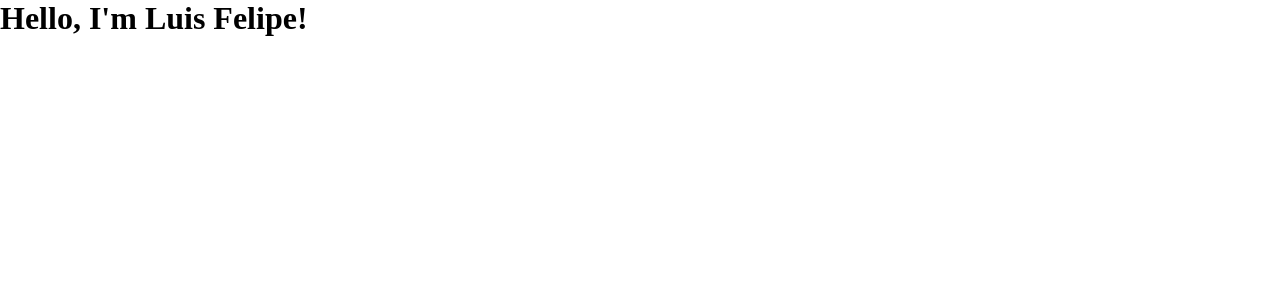
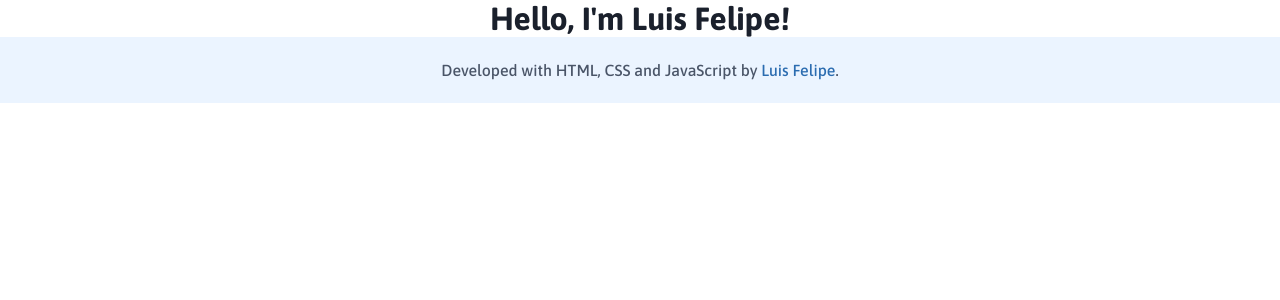
Before and after one commit to luisfelipesdn12/luisfelipesdn12-personal-site, a Next.js app: page / in a window 1280 px wide. Shown: the top 300 px of the page. Built offline with nearby package versions, Linux system fonts and the light colour scheme.

Commit message:
feat: Add Footer, improve theme and style rendering

```diff
--- a/pages/_app.tsx
+++ b/pages/_app.tsx
@@ -1,13 +1,32 @@
 import Head from 'next/head';
 import React from 'react';
 import { createGlobalStyle, ThemeProvider } from 'styled-components';
-import theme from '../src/theme';
+import theme, { ThemeProps } from '../src/theme';
 
-const GlobalStyle = createGlobalStyle`
+const GlobalStyle = createGlobalStyle<{ theme: ThemeProps }>`
     *, ::after, ::before {
         margin: 0;
         padding: 0;
         box-sizing: border-box;
+    }
+
+    body {
+        background-color: ${props => props.theme.colors.background.simple};
+        font-family: 'Asap', system-ui, -apple-system, BlinkMacSystemFont, 'Segoe UI', Roboto, 'Helvetica Neue', Arial, 'Noto Sans', sans-serif, 'Apple Color Emoji', 'Segoe UI Emoji', 'Segoe UI Symbol', 'Noto Color Emoji';
+    }
+
+    h1, h2, h3 {
+        color: ${props => props.theme.colors.text.title};
+    }
+
+    p {
+        color: ${props => props.theme.colors.text.simple};
+    }
+
+    a {
+        color: ${props => props.theme.colors.text.link};
+        background-color: transparent;
+        text-decoration: inherit;
     }
 `;
 
@@ -33,31 +52,31 @@ const App = ({ Component, pageProps }) => {
                 <link
                     rel="apple-touch-icon"
                     sizes="180x180"
-                    href="assets/icons/apple-touch-icon.png"
+                    href="/icons/apple-touch-icon.png"
                 />
                 <link
                     rel="icon"
                     type="image/png"
                     sizes="32x32"
-                    href="assets/icons/favicon-32x32.png"
+                    href="/icons/favicon-32x32.png"
                 />
                 <link
                     rel="icon"
                     type="image/png"
                     sizes="16x16"
-                    href="assets/icons/favicon-16x16.png"
+                    href="/icons/favicon-16x16.png"
                 />
-                <link rel="manifest" href="assets/icons/site.webmanifest" />
+                <link rel="manifest" href="/icons/site.webmanifest" />
                 <link
                     rel="mask-icon"
-                    href="assets/icons/safari-pinned-tab.svg"
+                    href="/icons/safari-pinned-tab.svg"
                     color="#1a202c"
                 />
-                <link rel="shortcut icon" href="assets/icons/favicon.ico" />
+                <link rel="shortcut icon" href="/icons/favicon.ico" />
                 <meta name="msapplication-TileColor" content="#da532c" />
                 <meta
                     name="msapplication-config"
-                    content="assets/icons/browserconfig.xml"
+                    content="/icons/browserconfig.xml"
                 />
                 <meta name="theme-color" content="#ffffff" />
 
@@ -97,7 +116,7 @@ const App = ({ Component, pageProps }) => {
                     rel="stylesheet"
                 />
             </Head>
-            <GlobalStyle />
+            <GlobalStyle theme={theme} />
             <ThemeProvider theme={theme}>
                 <Component {...pageProps} />
             </ThemeProvider>
--- /dev/null
+++ b/pages/_document.tsx
@@ -0,0 +1,34 @@
+import Document, { DocumentContext } from 'next/document';
+import { ServerStyleSheet } from 'styled-components';
+
+// Loads the styled components
+// styles on server-side rendering.
+//
+// Reference: https://github.com/vercel/next.js/blob/canary/examples/with-styled-components/pages/_document.js
+export default class Website extends Document {
+    static async getInitialProps(ctx: DocumentContext) {
+        const sheet = new ServerStyleSheet();
+        const originalRenderPage = ctx.renderPage;
+
+        try {
+            ctx.renderPage = () =>
+                originalRenderPage({
+                    enhanceApp: App => props =>
+                        sheet.collectStyles(<App {...props} />),
+                });
+
+            const initialProps = await Document.getInitialProps(ctx);
+            return {
+                ...initialProps,
+                styles: (
+                    <>
+                        {initialProps.styles}
+                        {sheet.getStyleElement()}
+                    </>
+                ),
+            };
+        } finally {
+            sheet.seal();
+        }
+    }
+}
--- a/pages/index.tsx
+++ b/pages/index.tsx
@@ -1,12 +1,17 @@
 import { useRouter } from 'next/router';
+import React from 'react';
+import Footer from '../src/components/parts/Footer';
 import { getLocatedContent } from '../src/content';
 
 const Home: React.FC = () => {
-    const router = useRouter();
+    const content = getLocatedContent(useRouter());
 
-    const content = getLocatedContent(router);
-
-    return <h1>{content.hero.greeting}</h1>;
+    return (
+        <>
+            <h1 style={{ textAlign: 'center' }}>{content.hero.greeting}</h1>
+            <Footer />
+        </>
+    );
 };
 
 export default Home;
--- /dev/null
+++ b/src/components/parts/Footer.tsx
@@ -0,0 +1,34 @@
+import { useRouter } from 'next/router';
+import styled from 'styled-components';
+import { getLocatedContent } from '../../content';
+
+const Wrapper = styled.footer`
+    padding: 1.5rem 3rem;
+    background-color: ${props => props.theme.colors.background.accent};
+`;
+
+const DevelopedBySentence = styled.p`
+    text-align: center;
+    font-weight: 500;
+`;
+
+const Footer: React.FC = () => {
+    const content = getLocatedContent(useRouter());
+
+    return (
+        <Wrapper>
+            <DevelopedBySentence>
+                {content.footer.prefix}
+                <a
+                    target="_blank"
+                    href="https://github.com/luisfelipesdn12/luisfelipesdn12-personal-site"
+                >
+                    {content.footer.author}
+                </a>
+                {content.footer.suffix}
+            </DevelopedBySentence>
+        </Wrapper>
+    );
+};
+
+export default Footer;
--- a/src/theme.ts
+++ b/src/theme.ts
@@ -1,12 +1,28 @@
-interface ThemeProps {
+export interface ThemeProps {
     colors: {
-        primary: string;
+        text: {
+            title: string;
+            simple: string;
+            link: string;
+        };
+        background: {
+            simple: string;
+            accent: string;
+        };
     };
 }
 
 const theme: ThemeProps = {
     colors: {
-        primary: '#FFFFFF',
+        text: {
+            title: '#1A202C',
+            simple: '#4A5568',
+            link: '#2B6CB0',
+        },
+        background: {
+            simple: '#FFFFFF',
+            accent: '#EBF4FF',
+        },
     },
 };
 
```
